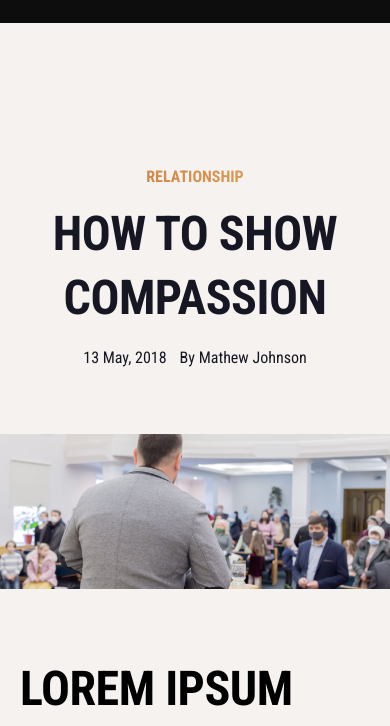
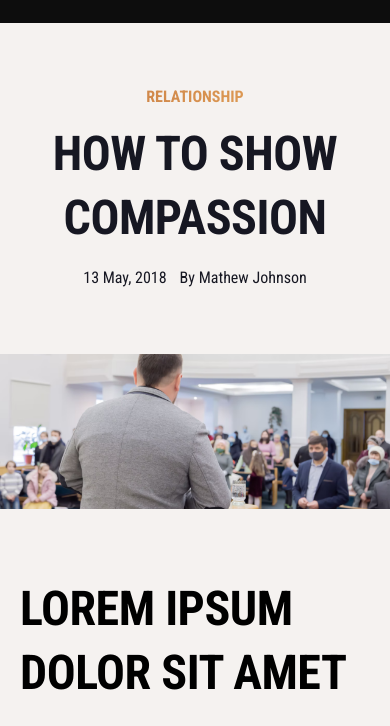
Before and after one commit to rustamovv-developer/church, a plain HTML site: page pages/blog.html in a window 390 px wide. Shown: the part 63-789 px from the top of the page. Drawn offline with nearby package versions, Linux system fonts and the light colour scheme.

Commit message:
changed home padding

```diff
--- a/sass/pages/blog.scss
+++ b/sass/pages/blog.scss
@@ -1,13 +1,7 @@
 @use "../global";
 
-// font-family: 'Roboto',
-// sans-serif;
-// font-family: 'Roboto Condensed',
-// sans-serif;
-// font-family: 'Sen',
-// sans-serif;
+// HOME START
 
-// HOME START
 
 #home {
     background-color: #F5F2F0;
@@ -38,6 +32,9 @@
 }
 
 .home {
+    @media (max-width: 400px) {
+        padding-top: 150px;
+    }
     padding: 230px 0 64px;
     text-align: center;
     img {
```
Also changed, not shown: css/blog.css, css/blog.min.css.
